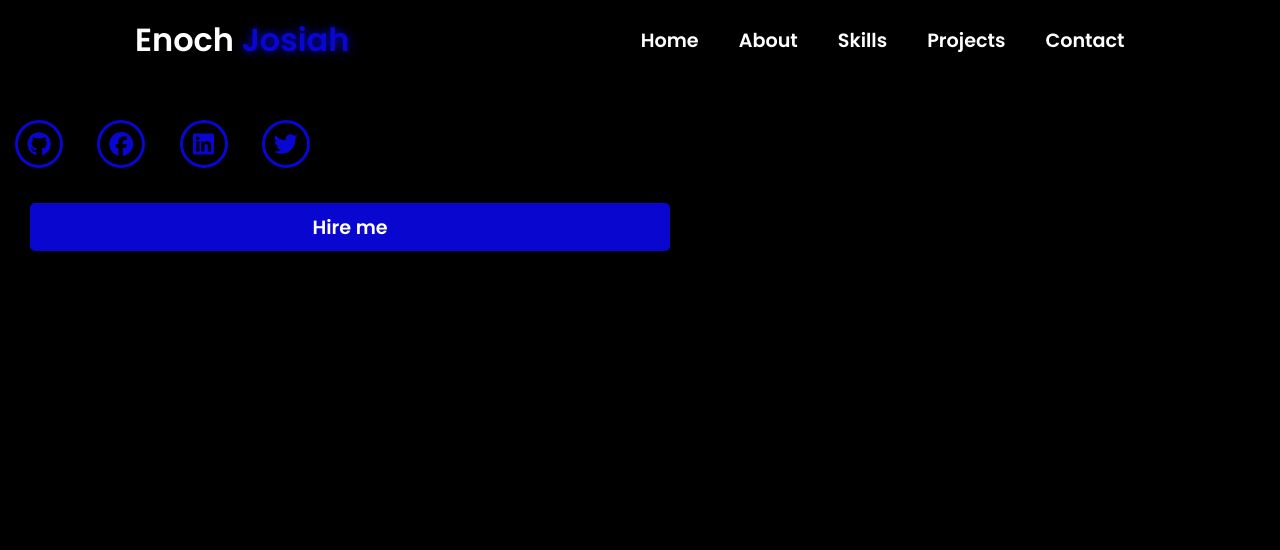
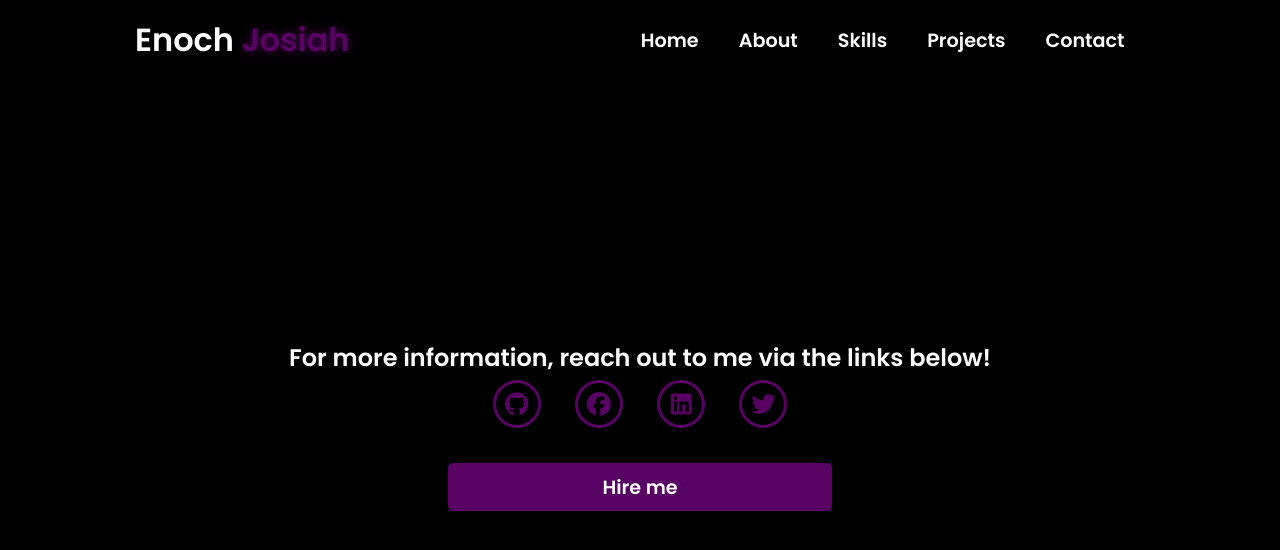
Before and after one commit to 0xjoebazz/Portfolio-website, a plain HTML site: page contact.html in a window 1280 px wide. Drawn offline with nearby package versions, Linux system fonts and the light colour scheme.

Commit message:
Refactor contact.css with updated styles and colors

```diff
--- a/contact.css
+++ b/contact.css
@@ -35,8 +35,8 @@ nav{
 }
 
 .logo span{
-    color: #0906cf;
-    text-shadow: 0 0 10px #0906cf;
+    color: #580364;
+    text-shadow: 0 0 10px #580364;
 }
 
 .hamburg,
@@ -71,7 +71,7 @@ nav{
     left: 0;
     width: 0%;
     height: 3px;
-    background-color: #0906cf;
+    background-color: #580364;
     transition: 0.2s linear;
 }
 
@@ -80,7 +80,7 @@ nav{
 }
 
 .nav-container .links a:hover{
-    color: #0906cf;
+    color: #580364;
 }
 
 .dropdown{
@@ -106,9 +106,17 @@ nav{
 }
 
 .dropdown .links a:hover{
-    background-color: #0906cf;
+    background-color: #580364;
 }
 
+.main-container{
+    width: 100%;
+    height: 90vh;
+    display: flex;
+    justify-content: center;
+    align-items: center;
+    flex-direction: column;
+}
 @keyframes animate {
     0%{
         scale: 1;
@@ -123,6 +131,12 @@ nav{
     }
 }
 
+
+.main-container .content{
+    width: 60%;
+    text-align: center;
+    color: white;
+}
 .social-links i{
     display: inline-flex;
     justify-content: center;
@@ -130,9 +144,9 @@ nav{
     width: 3rem;
     height: 3rem;
     background-color: transparent;
-    border: 0.2rem solid #0906cf;
+    border: 0.2rem solid #580364;
     border-radius: 50%;
-    color: #0906cf;
+    color: #580364;
     margin: 5px 15px;
     font-size: 1.5rem;
     transition: 0.2s linear;
@@ -141,15 +155,15 @@ nav{
 .social-links i:hover{
     scale: 1.3;
     color: black;
-    background-color: #0906cf;
-    filter: drop-shadow(0 0 10px #0906cf);
+    background-color: #580364;
+    filter: drop-shadow(0 0 10px #580364);
 }
 
 .content button{
     width: 50%;
     height: 6vh;
     margin: 30px;
-    background-color: #0906cf;
+    background-color: #580364;
     color: white;
     border: none;
     outline: none;
@@ -161,11 +175,11 @@ nav{
 
 .content button:hover{
     scale: 1.1;
-    color: #0906cf;
-    border: 2px solid #0906cf;
+    color: #580364;
+    border: 2px solid #580364;
     background-color: transparent;
     font-weight: 700;
-    box-shadow: 0 0 40px #0906cf;
+    box-shadow: 0 0 40px #580364;
 }
 
 @media (max-width:884px) {
```
